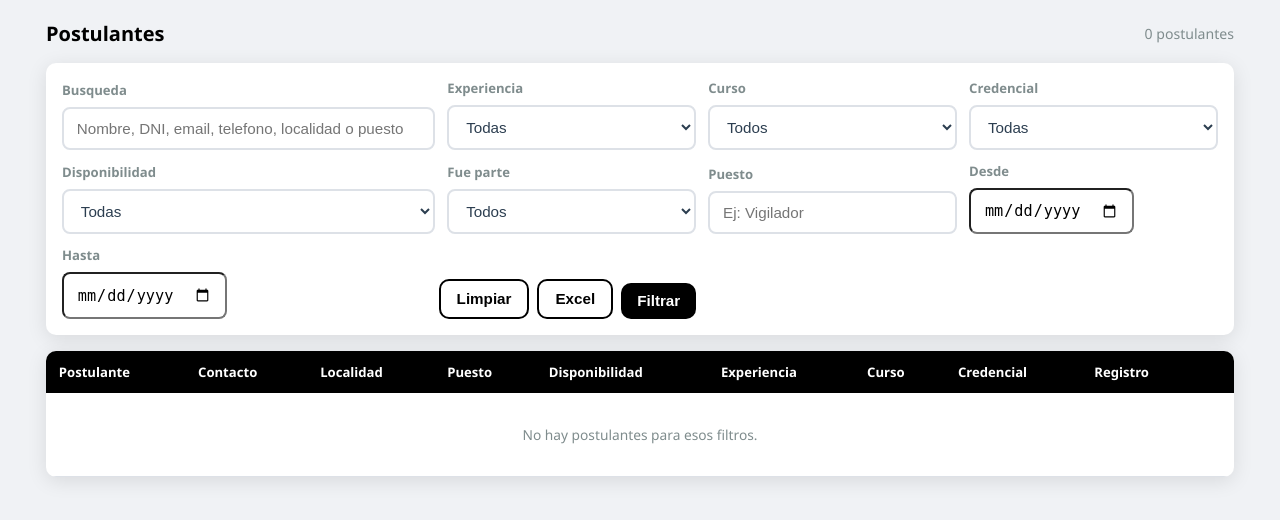
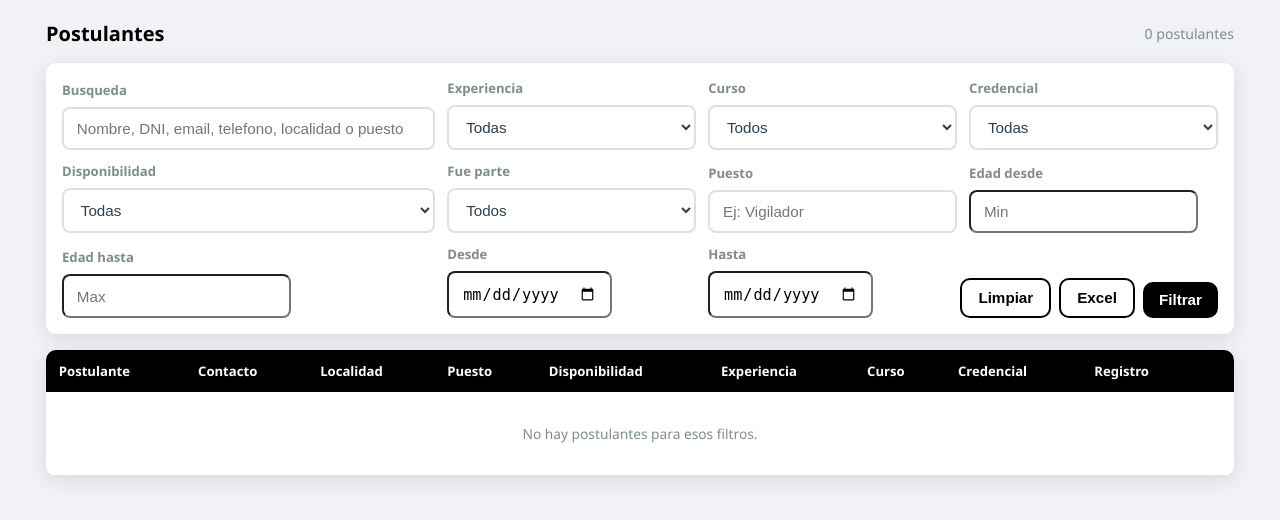
Before and after one commit to joaquinbuhid/tdv_presencias_v2, a PHP site: page /admin/postulantes.php in a window 1280 px wide. Shown: the part 58-578 px from the top of the page. Run offline with PHP 8.4, Linux system fonts and the light colour scheme; the visitor is signed in with stand-in values (Sample User, id 1); data that the repository does not hold is empty.

Commit message:
feat: agregar filtro por rango de edad a la vista y exportacion de postulantes

```diff
--- a/admin/api/get_postulantes.php
+++ b/admin/api/get_postulantes.php
@@ -26,6 +26,24 @@ $parteEmpresa = param('parte_track_seguridad');
 $puesto = param('puesto_postula');
 $desde = validarFecha(param('desde'));
 $hasta = validarFecha(param('hasta'));
+$edad_desde = param('edad_desde');
+$edad_hasta = param('edad_hasta');
+
+if ($edad_desde !== '' && (!ctype_digit($edad_desde) || (int)$edad_desde < 0)) {
+    http_response_code(400);
+    echo json_encode(['error' => 'La edad desde debe ser un número entero válido y mayor o igual a 0']);
+    exit;
+}
+if ($edad_hasta !== '' && (!ctype_digit($edad_hasta) || (int)$edad_hasta < 0)) {
+    http_response_code(400);
+    echo json_encode(['error' => 'La edad hasta debe ser un número entero válido y mayor o igual a 0']);
+    exit;
+}
+if ($edad_desde !== '' && $edad_hasta !== '' && (int)$edad_desde > (int)$edad_hasta) {
+    http_response_code(400);
+    echo json_encode(['error' => 'La edad desde no puede ser mayor que la edad hasta']);
+    exit;
+}
 
 $where = [];
 $params = [];
@@ -71,6 +89,16 @@ if ($hasta) {
     $params[] = $hasta;
 }
 
+if ($edad_desde !== '') {
+    $where[] = "TIMESTAMPDIFF(YEAR, fecha_nacimiento, CURDATE()) >= ?";
+    $params[] = (int)$edad_desde;
+}
+
+if ($edad_hasta !== '') {
+    $where[] = "TIMESTAMPDIFF(YEAR, fecha_nacimiento, CURDATE()) <= ?";
+    $params[] = (int)$edad_hasta;
+}
+
 if ($desde && $hasta && $desde > $hasta) {
     http_response_code(400);
     echo json_encode(['error' => 'La fecha desde no puede ser mayor que la fecha hasta']);
@@ -83,6 +111,7 @@ try {
                    localidad_residencia, experiencia_seguridad, curso_habilitante,
                    credencial_vigente, disponibilidad_horaria, puesto_postula,
                    parte_track_seguridad, archivo_adjunto,
+                   TIMESTAMPDIFF(YEAR, fecha_nacimiento, CURDATE()) AS edad,
                    DATE_FORMAT(fecha_registro, '%d/%m/%Y %H:%i') AS fecha_registro_fmt,
                    fecha_registro
             FROM postulantes";
--- a/admin/postulantes.php
+++ b/admin/postulantes.php
@@ -193,6 +193,14 @@ $esAdminReal = esAdminReal();
                 <input type="text" id="puesto_postula" placeholder="Ej: Vigilador">
             </div>
             <div class="form-group">
+                <label for="edad_desde">Edad desde</label>
+                <input type="number" id="edad_desde" min="0" placeholder="Min">
+            </div>
+            <div class="form-group">
+                <label for="edad_hasta">Edad hasta</label>
+                <input type="number" id="edad_hasta" min="0" placeholder="Max">
+            </div>
+            <div class="form-group">
                 <label for="desde">Desde</label>
                 <input type="date" id="desde">
             </div>
@@ -274,7 +282,7 @@ async function cargar() {
 
 function paramsFiltros() {
     const params = new URLSearchParams();
-    ['q', 'experiencia_seguridad', 'curso_habilitante', 'credencial_vigente', 'disponibilidad_horaria', 'parte_track_seguridad', 'puesto_postula', 'desde', 'hasta'].forEach(id => {
+    ['q', 'experiencia_seguridad', 'curso_habilitante', 'credencial_vigente', 'disponibilidad_horaria', 'parte_track_seguridad', 'puesto_postula', 'edad_desde', 'edad_hasta', 'desde', 'hasta'].forEach(id => {
         const v = valor(id);
         if (v) params.set(id, v);
     });
@@ -294,7 +302,7 @@ function render(items) {
             <tr>
                 <td>
                     <div class="name">${esc(p.nombre_completo)}</div>
-                    <div class="muted">DNI ${esc(p.dni)} - Nac. ${fmtFecha(p.fecha_nacimiento)}</div>
+                    <div class="muted">DNI ${esc(p.dni)} - Nac. ${fmtFecha(p.fecha_nacimiento)}${p.edad ? ` (${esc(p.edad)} años)` : ''}</div>
                 </td>
                 <td>
                     <div>${esc(p.telefono)}</div>
```
Also changed, not shown: admin/api/export_postulantes_excel.php (+32 -1 lines).
